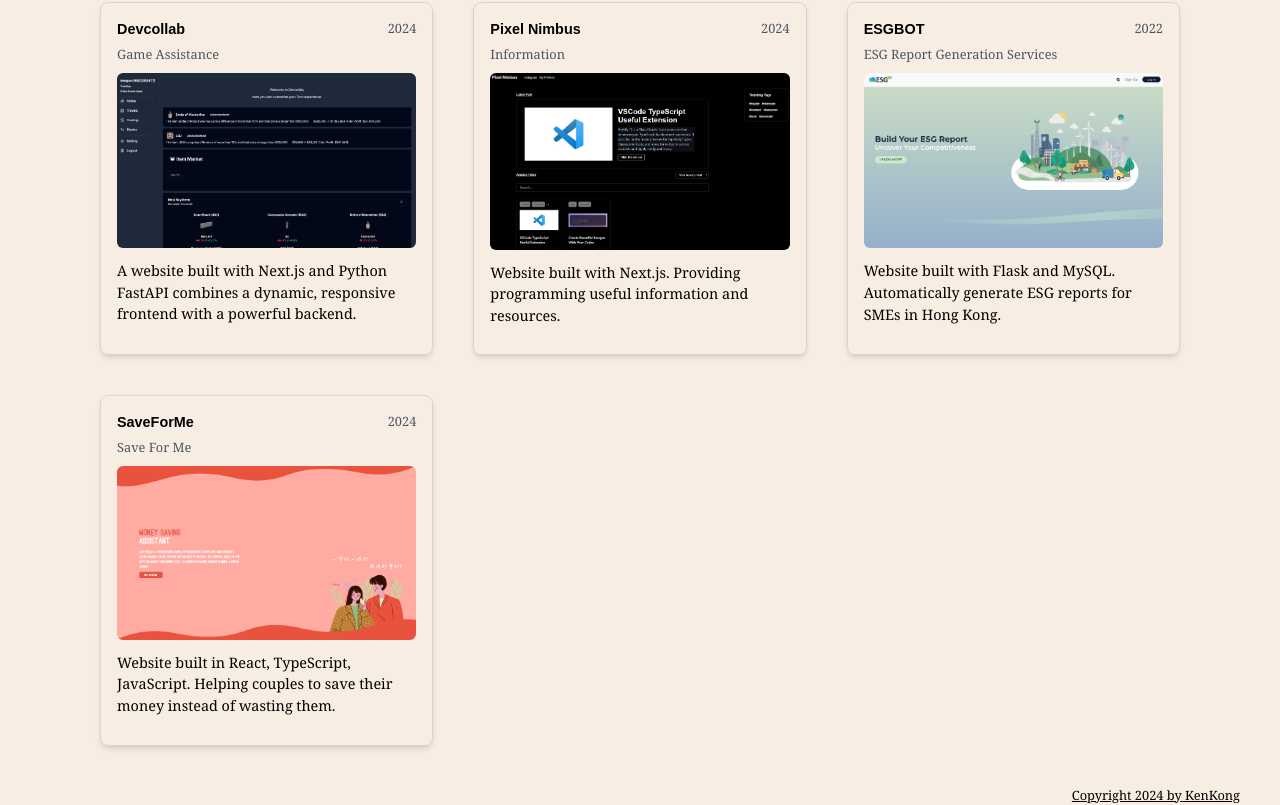
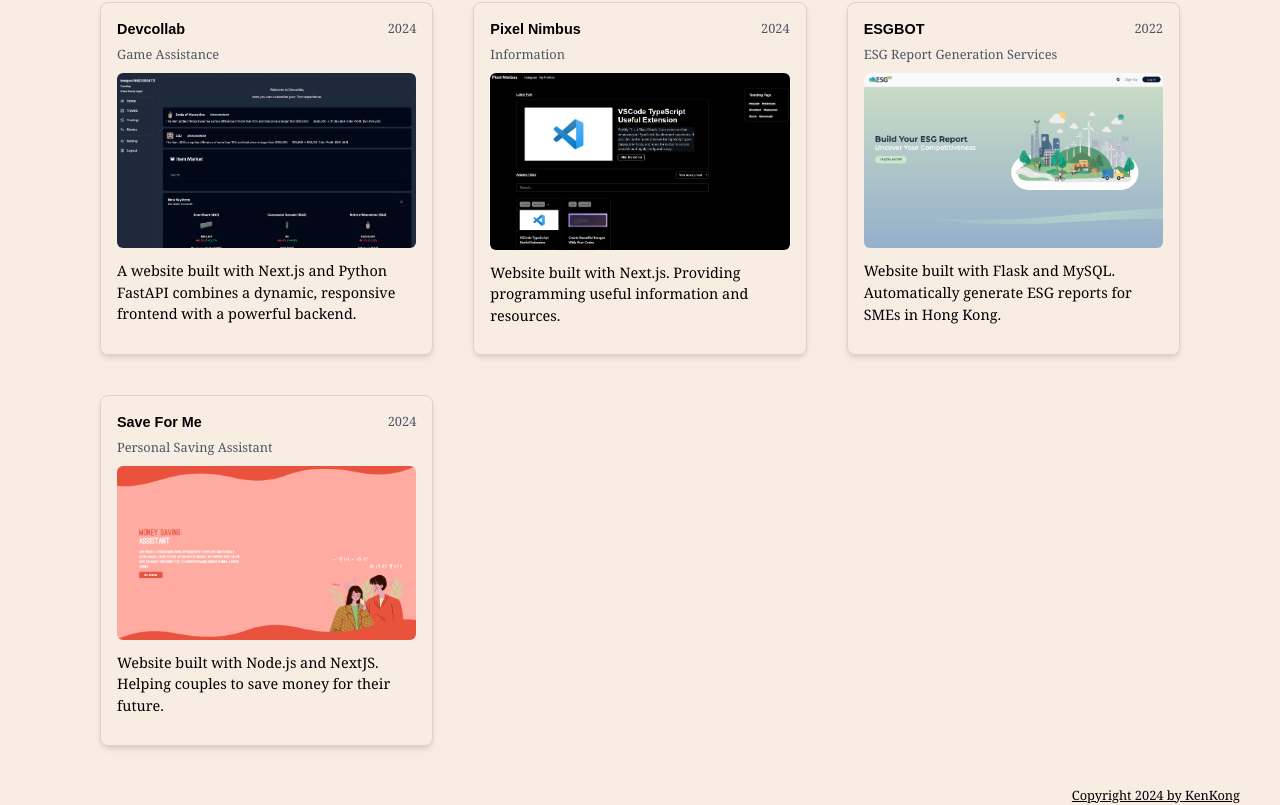
Before and after one commit to kenguru10/2024portfolio, a Next.js app: page /2024portfolio/home in a window 1280 px wide. Shown: the part 858-1663 px from the top of the page. Built offline with nearby package versions, Linux system fonts and the light colour scheme.

Commit message:
update the layout

```diff
--- a/src/app/(main)/(page)/home/page.tsx
+++ b/src/app/(main)/(page)/home/page.tsx
@@ -359,7 +359,7 @@ export default function Page() {
 							</div>
 							<div
 								className="border p-4 rounded-lg border-[#DFD3C3] cursor-pointer shadow-md hover:shadow-lg transition duration-500"
-								onClick={() => window.open("https://www.devcollab.pro/pixel-nimbus/home")}
+								onClick={() => window.open("https://blog.devcollab.pro")}
 							>
 								<div className="flex justify-between">
 									<h5 className="text-[0.9em] m-0 p-0 font-bold montserrat">Pixel Nimbus</h5>
@@ -391,14 +391,13 @@ export default function Page() {
 								onClick={() => window.open("https://saveforme.devcollab.pro")}
 							>
 								<div className="flex justify-between">
-									<h5 className="text-[0.9em] m-0 p-0 font-bold montserrat">SaveForMe</h5>
+									<h5 className="text-[0.9em] m-0 p-0 font-bold montserrat">Save For Me</h5>
 									<span className="text-[0.8em] text-gray-600">2024</span>
 								</div>
-								<span className="text-[0.8em] text-gray-600">Save For Me</span>
-								<img src="SaveForme.png" alt="" className="w-full rounded-md my-2" />
+								<span className="text-[0.8em] text-gray-600">Personal Saving Assistant</span>
+								<img src="saveforme.png" alt="" className="w-full rounded-md my-2" />
 								<p className="text-[0.9em] my-3">
-									Website built in React, TypeScript, JavaScript. Helping couples to save their money
-									instead of wasting them.
+									Website built with Node.js and NextJS. Helping couples to save money for their future.
 								</p>
 							</div>
 						</div>
```
